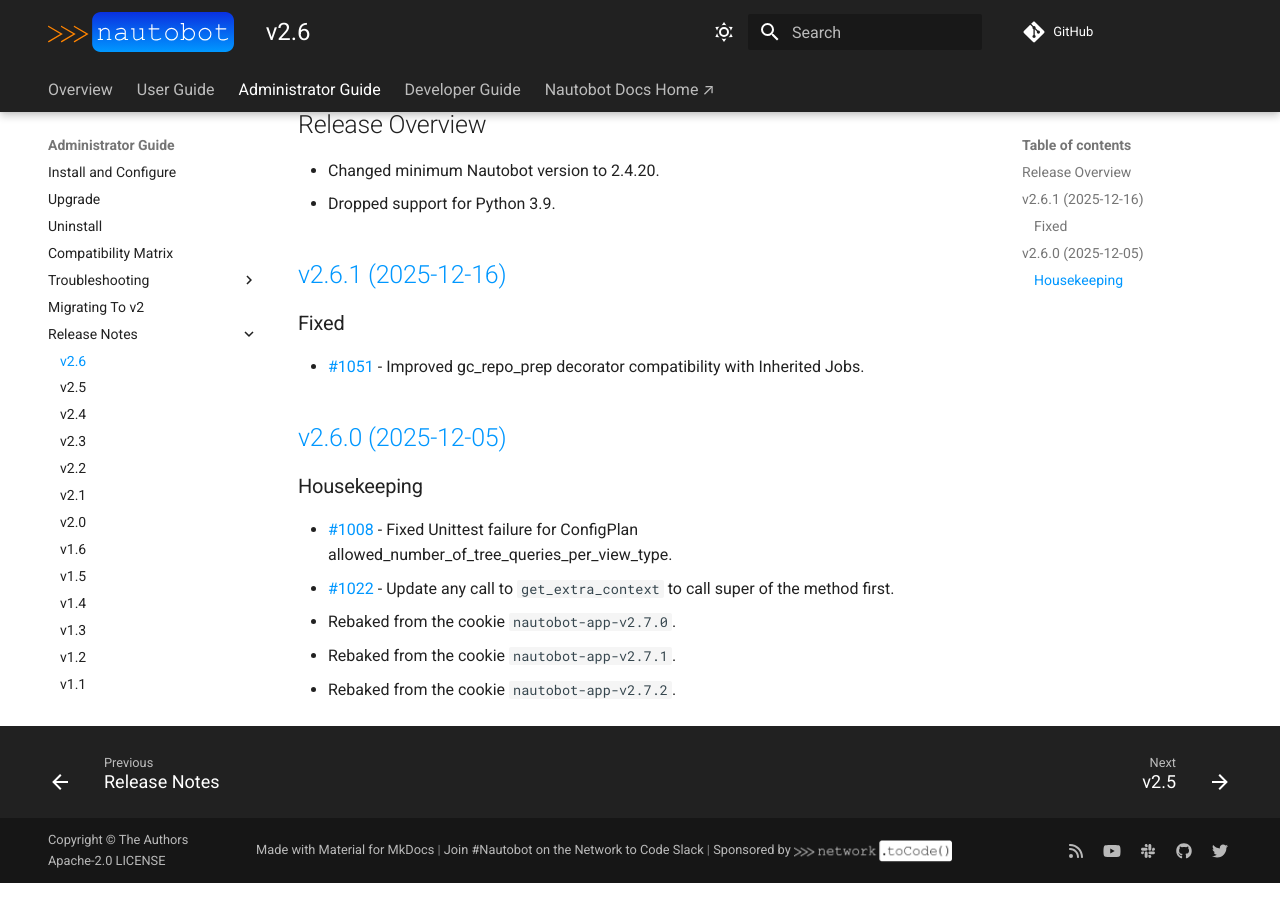
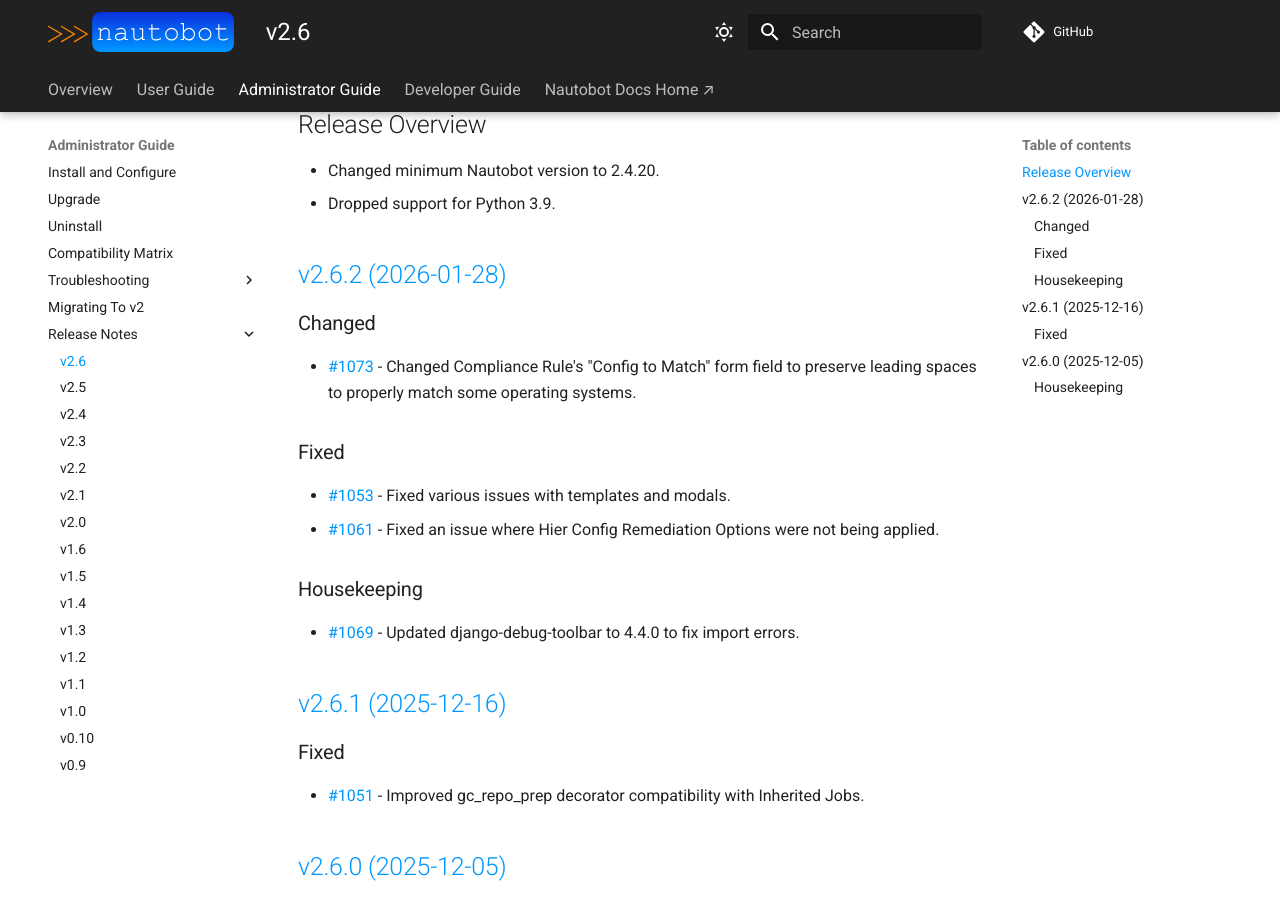
Before and after one commit to nautobot/nautobot-app-golden-config, an MkDocs documentation site: the page built from docs/admin/release_notes/version_2.6.md, in a window 1280 px wide and 900 px high, scrolled down 228 px. Built offline with MkDocs 1.6.1 and Material for MkDocs 9.7.7, drawn with Linux system fonts in a browser that asks for light colours; comment, search, counter and statistics services are not loaded.

Commit message:
Release v2.6.2

```diff
--- a/docs/admin/release_notes/version_2.6.md
+++ b/docs/admin/release_notes/version_2.6.md
@@ -9,6 +9,21 @@
 
 <!-- towncrier release notes start -->
 
+
+## [v2.6.2 (2026-01-28)](https://github.com/nautobot/nautobot-app-golden-config/releases/tag/v2.6.2)
+
+### Changed
+
+- [#1073](https://github.com/nautobot/nautobot-app-golden-config/issues/1073) - Changed Compliance Rule's "Config to Match" form field to preserve leading spaces to properly match some operating systems.
+
+### Fixed
+
+- [#1053](https://github.com/nautobot/nautobot-app-golden-config/issues/1053) - Fixed various issues with templates and modals.
+- [#1061](https://github.com/nautobot/nautobot-app-golden-config/issues/1061) - Fixed an issue where Hier Config Remediation Options were not being applied.
+
+### Housekeeping
+
+- [#1069](https://github.com/nautobot/nautobot-app-golden-config/issues/1069) - Updated django-debug-toolbar to 4.4.0 to fix import errors.
 
 ## [v2.6.1 (2025-12-16)](https://github.com/nautobot/nautobot-app-golden-config/releases/tag/v2.6.1)
 
--- a/pyproject.toml
+++ b/pyproject.toml
@@ -1,6 +1,6 @@
 [tool.poetry]
 name = "nautobot-golden-config"
-version = "2.6.1"
+version = "2.6.2"
 description = "An app for configuration on nautobot"
 authors = ["Network to Code, LLC <opensource@networktocode.com>"]
 license = "Apache-2.0"
```
Also changed, not shown: 4 other files.
